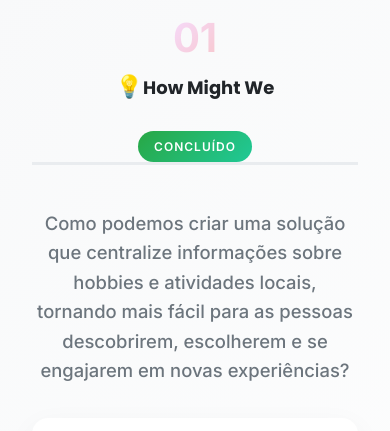
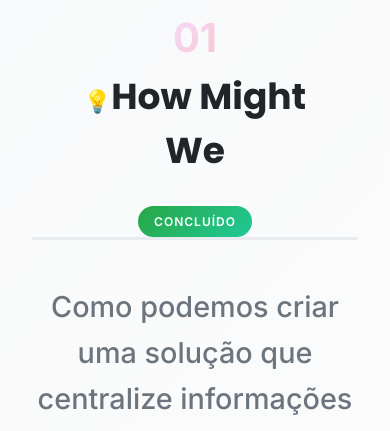
Before and after one commit to FelipeVilelaFreire/Trabalho-IHC, a React (Vite) app: page /imersao in a window 390 px wide. Shown: the part 771-1202 px from the top of the page. Built offline with nearby package versions, Linux system fonts and the light colour scheme.

Commit message:
Entrega 1 feita

```diff
--- a/src/components/common/Footer.css
+++ b/src/components/common/Footer.css
@@ -27,7 +27,7 @@
 
 .footer-subtitle {
   color: var(--white);
-  font-size: var(--text-lg);
+  font-size: var(--text-3xl);
   font-weight: var(--font-semibold);
   margin-bottom: 0.5rem;
 }
--- a/src/components/prototype/components/Achievements/Achievements.css
+++ b/src/components/prototype/components/Achievements/Achievements.css
@@ -141,7 +141,7 @@
   display: flex;
   align-items: center;
   gap: 8px;
-  font-size: 18px;
+  font-size: 36px;
   font-weight: 700;
   color: #212529;
   margin: 0 0 16px 0;
--- a/src/pages/Home.css
+++ b/src/pages/Home.css
@@ -3,7 +3,7 @@
 }
 
 .section-title {
-  font-size: var(--text-4xl);
+  font-size: 4.5rem;
   font-weight: var(--font-bold);
   text-align: center !important;
   margin: 0 auto 1rem auto;
--- a/src/pages/Problem.css
+++ b/src/pages/Problem.css
@@ -77,7 +77,7 @@
   display: flex;
   align-items: center;
   gap: 1rem;
-  font-size: 2.5rem;
+  font-size: 5rem;
   font-weight: 700;
   color: #212529;
   margin: 0;
@@ -85,7 +85,7 @@
 }
 
 .section-icon {
-  font-size: 2.5rem;
+  font-size: 3rem;
 }
 
 .section-status {
@@ -1081,7 +1081,7 @@
   }
 
   .section-title {
-    font-size: 2rem;
+    font-size: 2.5rem;
   }
 
   .lead-text {
@@ -1136,13 +1136,13 @@
   }
 
   .section-title {
-    font-size: 1.5rem;
+    font-size: 1.8rem;
     flex-direction: column;
     gap: 0.5rem;
   }
 
   .section-icon {
-    font-size: 1.5rem;
+    font-size: 1.8rem;
   }
 
   .section-status {
@@ -1257,7 +1257,7 @@
 
 /* How Might We - Lead Text Enhanced */
 .hmw-lead-text {
-  font-size: 1.15rem;
+  font-size: 1.8rem;
   font-weight: 500;
 }
 
--- a/src/styles/global.css
+++ b/src/styles/global.css
@@ -19,6 +19,10 @@ body {
 
 h1, h2, h3, h4, h5, h6 {
   font-family: var(--font-heading);
+}
+
+h2 {
+  font-size: 4rem;
 }
 
 a {
```
Also changed, not shown: 1 other file (tests, documents, lock files or other folders).
